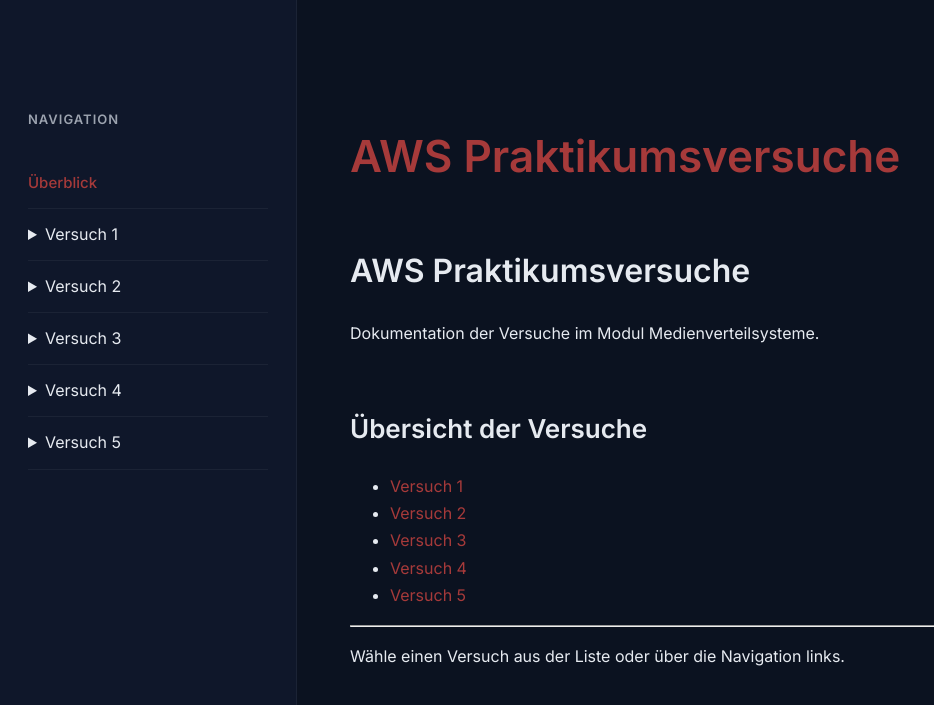
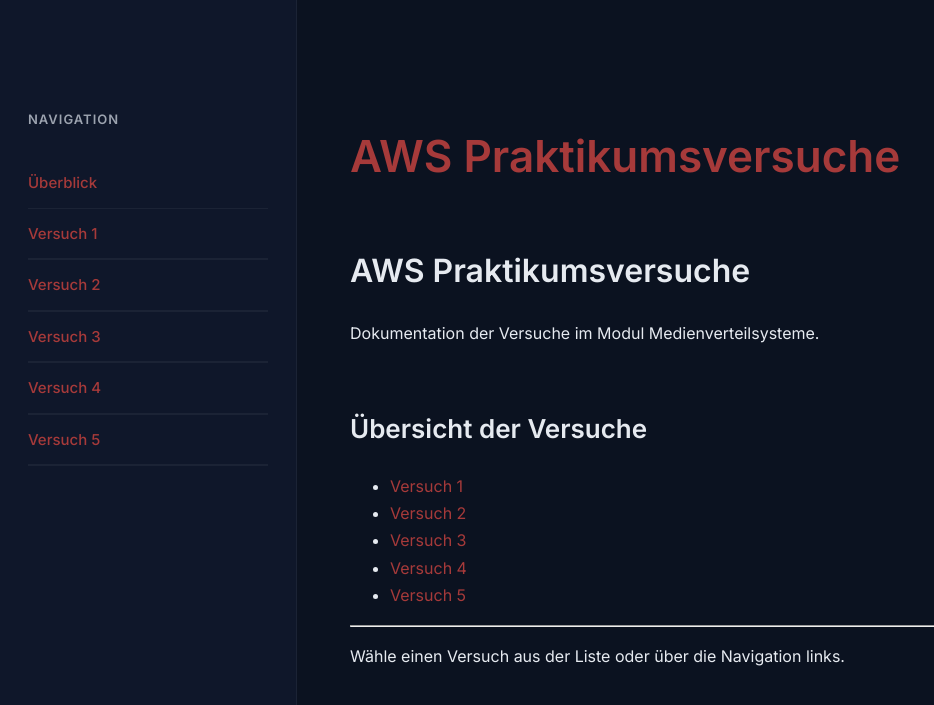
Before and after one commit to LimaLima2670/AWSPraktikumThesis, a Jekyll site: the page built from index.md, in a window 1280 px wide. Shown: the top 705 px of the page, without its empty margins (0-934 px from the left). Built offline with Jekyll 4.4.1, drawn with Linux system fonts in a browser that asks for light colours.

Commit message:
Update style.css

```diff
--- a/assets/style.css
+++ b/assets/style.css
@@ -39,7 +39,6 @@ margin:0;
 }
 
 .sidebar li{
-padding:12px 0;
 border-bottom:1px solid rgba(255,255,255,0.05);
 }
 
@@ -51,27 +50,41 @@ color:#a63a3a;
 font-size:15px;
 font-weight:500;
 display:block;
+padding:12px 0;
 }
 
 .sidebar a:hover{
 color:#c04646;
 }
 
-/* Unterkapitel Navigation (Standard versteckt) */
+/* Dropdown Versuch Navigation */
+
+.sidebar summary{
+cursor:pointer;
+list-style:none;
+color:#a63a3a;
+font-size:15px;
+font-weight:500;
+padding:12px 0;
+border-bottom:1px solid rgba(255,255,255,0.05);
+}
+
+.sidebar summary:hover{
+color:#c04646;
+}
+
+/* Pfeil entfernen */
+
+.sidebar summary::-webkit-details-marker{
+display:none;
+}
+
+/* Unterkapitel */
 
 .subnav{
-display:none;
-margin-top:8px;
+margin-top:6px;
 margin-left:14px;
 }
-
-/* Beim Hover über Versuch anzeigen */
-
-.nav-section:hover .subnav{
-display:block;
-}
-
-/* Unterkapitel Styling */
 
 .subnav li{
 padding:6px 0;
@@ -82,6 +95,7 @@ border-bottom:none;
 font-size:14px;
 font-weight:400;
 color:#c8d0e0;
+padding:4px 0;
 }
 
 .subnav a:hover{
```
